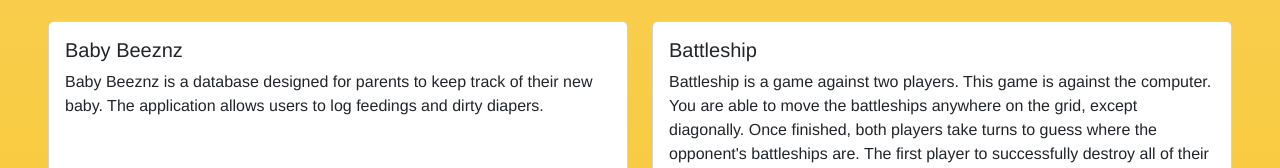
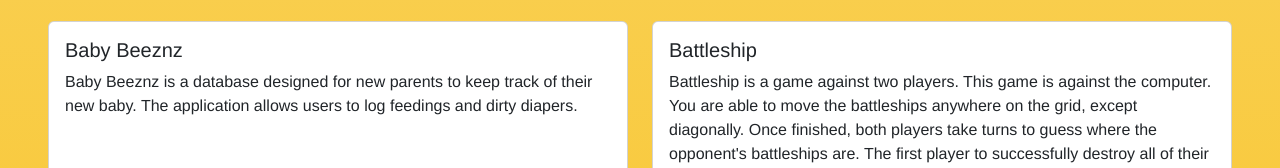
Before and after one commit to tonyhylo/Portfolio, a React (Create React App) app: page / in a window 1280 px wide. Shown: the part 2960-3128 px from the top of the page. Built offline with nearby package versions, Linux system fonts and the light colour scheme.

Commit message:
Finished website

```diff
--- a/src/index.css
+++ b/src/index.css
@@ -343,18 +343,18 @@ main {
     cursor: default;
   }
   main {
-    margin-bottom: 69%;
+    margin-bottom: 140%;
     width: fit-content;
   }
 
   .tl-footer {
-    background-color: yellow;
     /* padding-top: 5%; */
     margin-top: 5%;
   }
 
   .hidden-footer {
     padding-top: 17%;
+    margin-bottom: 9%;
   }
 }
 
--- a/src/pages/PortfolioPage/PortfolioPage.jsx
+++ b/src/pages/PortfolioPage/PortfolioPage.jsx
@@ -327,7 +327,7 @@ export default function PortfolioPage() {
                   <div class="card-body">
                     <h5 class="card-title">Baby Beeznz</h5>
                     <p class="card-text">
-                      Baby Beeznz is a database designed for parents to keep
+                      Baby Beeznz is a database designed for new parents to keep
                       track of their new baby. The application allows users to
                       log feedings and dirty diapers.
                     </p>
```
